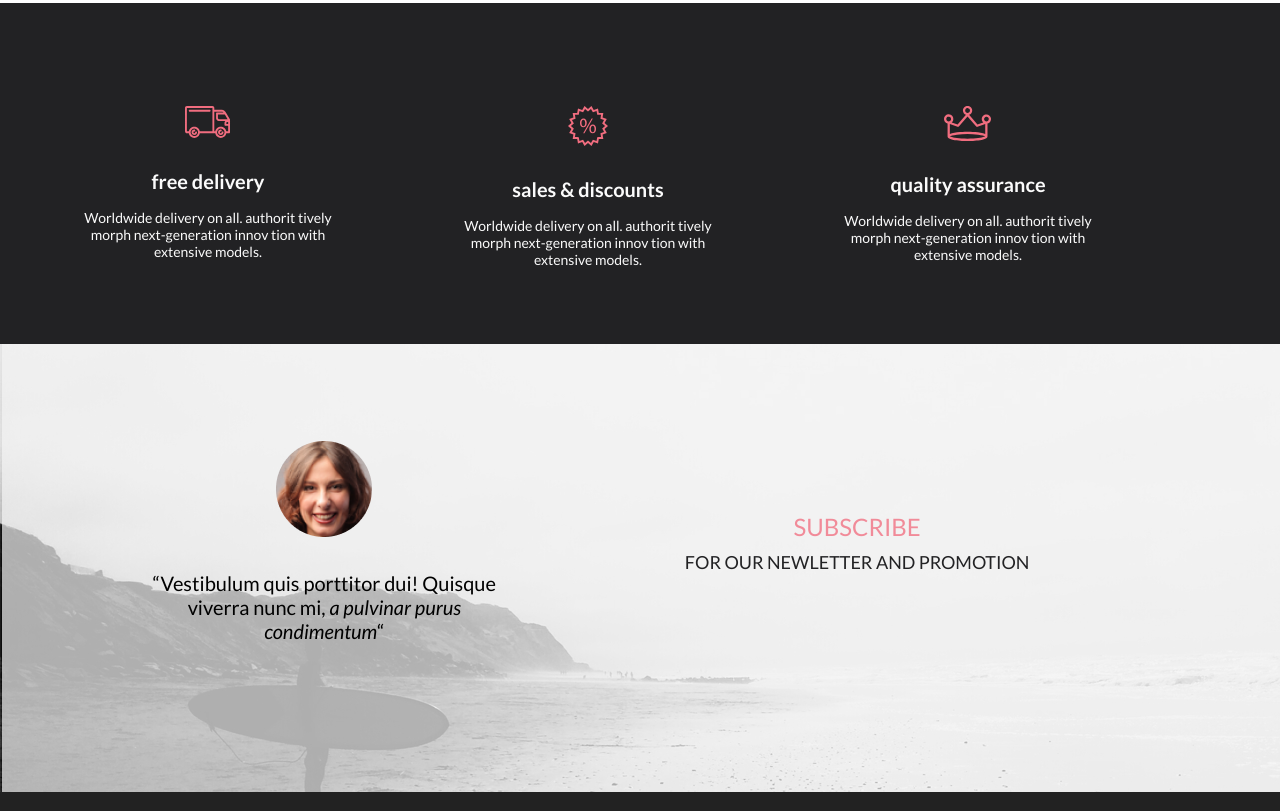
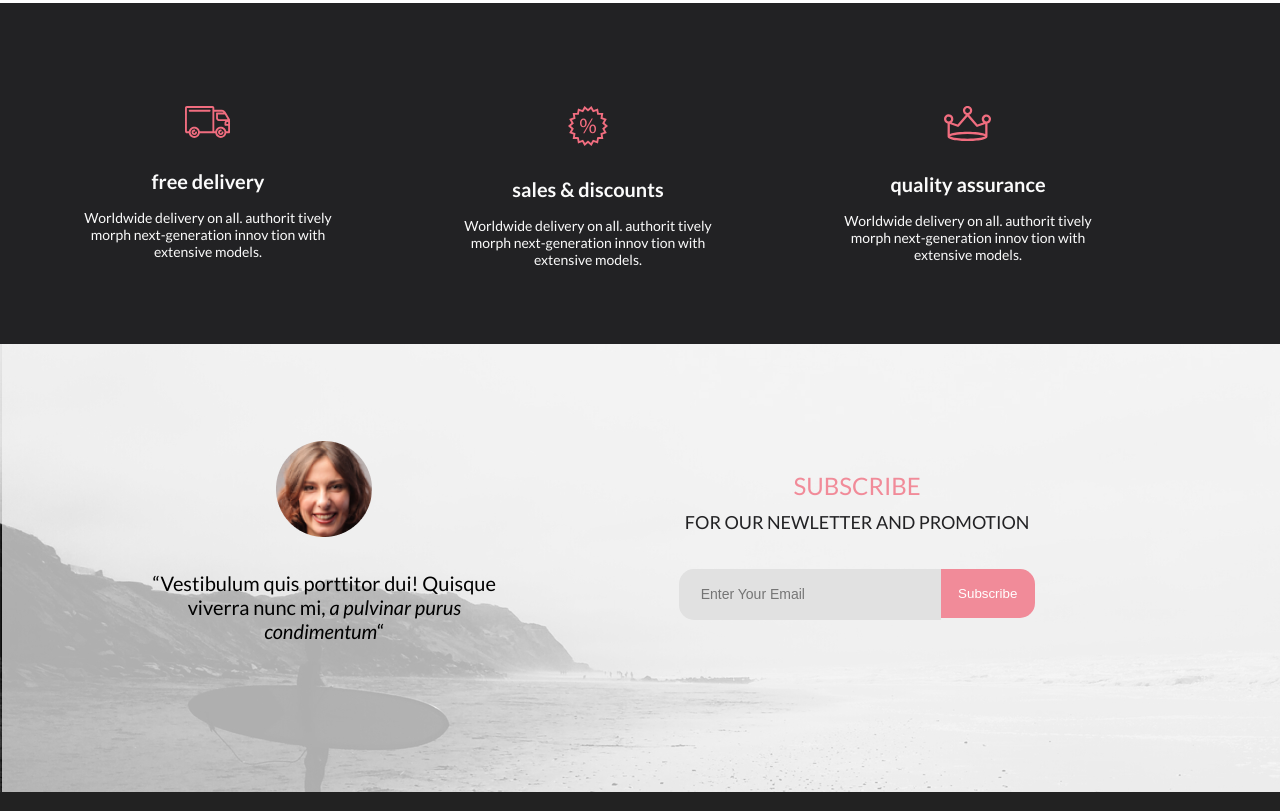
Before and after one commit to Anna458/project12022git, a plain HTML site: page index.html in a window 1280 px wide. Shown: the part 3097-3908 px from the top of the page. Drawn offline with Linux system fonts and the light colour scheme.

Commit message:
урок 4 (обещаю доделать остальное)

```diff
--- a/css/style.css
+++ b/css/style.css
@@ -393,3 +393,55 @@ body {
     width: 20%;
     position: static;
 }
+
+/*кнопка*/
+
+.subscribe__email {
+    font-size: 14px;
+    line-height: 17px;
+    display: flex;
+    align-items: center;
+    width: 256px;
+    height: 49px;
+    background: #E1E1E1;
+    border: none;
+    border-radius: 15px 0 0 15px;
+    padding-left: 22px;
+}
+
+.subscribe-form {
+    width: 356px;
+    height: 49px;
+    display: flex;
+    padding-left: 100px;
+    padding-top: 32px;
+}
+
+.subscribe-button {
+    background-color: var(--pink-color);
+    border: none;
+    width: 100px;
+    height: 49px;
+    border-radius: 0 15px 15px 0;
+    color: white;
+}
+
+.subscribe-button:hover {
+    background-color: rgb(230, 97, 119);
+}
+
+.subscribe-button:active {
+    background-color: rgb(214, 55, 81);
+}
+
+.subscribe-button:focus {
+    font-size: 16px;
+}
+
+input:active {
+    color:rgb(214, 55, 81)
+}
+
+input:focus {
+    background-color: #ccbbc9;
+}
--- a/index.html
+++ b/index.html
@@ -152,7 +152,7 @@
                     </li>
                 </ul>
                 <div class="products__buttom-but">
-                    <buttom class="products__buttom">browse all product</buttom>
+                    <button type="button" class="products__buttom">browse all product</button>
                 </div>
             </div>
         </section>
@@ -186,7 +186,12 @@
                         <p class="comment__text">“Vestibulum quis porttitor dui! Quisque viverra nunc mi, <span class="comment__text-women">a pulvinar purus condimentum</span>“</p>
                     </div>
                     <div class="subscribe">
-                        <p class="comment__text__sub"><span class="subscribe-sub">subscribe</span><br> for our newletter and promotion</p>
+                        <p class="comment__text__sub"><span class="subscribe-sub">subscribe</span><br>
+                        for our newletter and promotion</p>
+                        <form class="subscribe subscribe-form">
+                            <input class="subscribe__email" type="email" placeholder="Enter Your Email">
+                            <button class="subscribe-button" type="submit">Subscribe</button>
+                        </form>
                     </div>
                 </div>
         </section>
```
